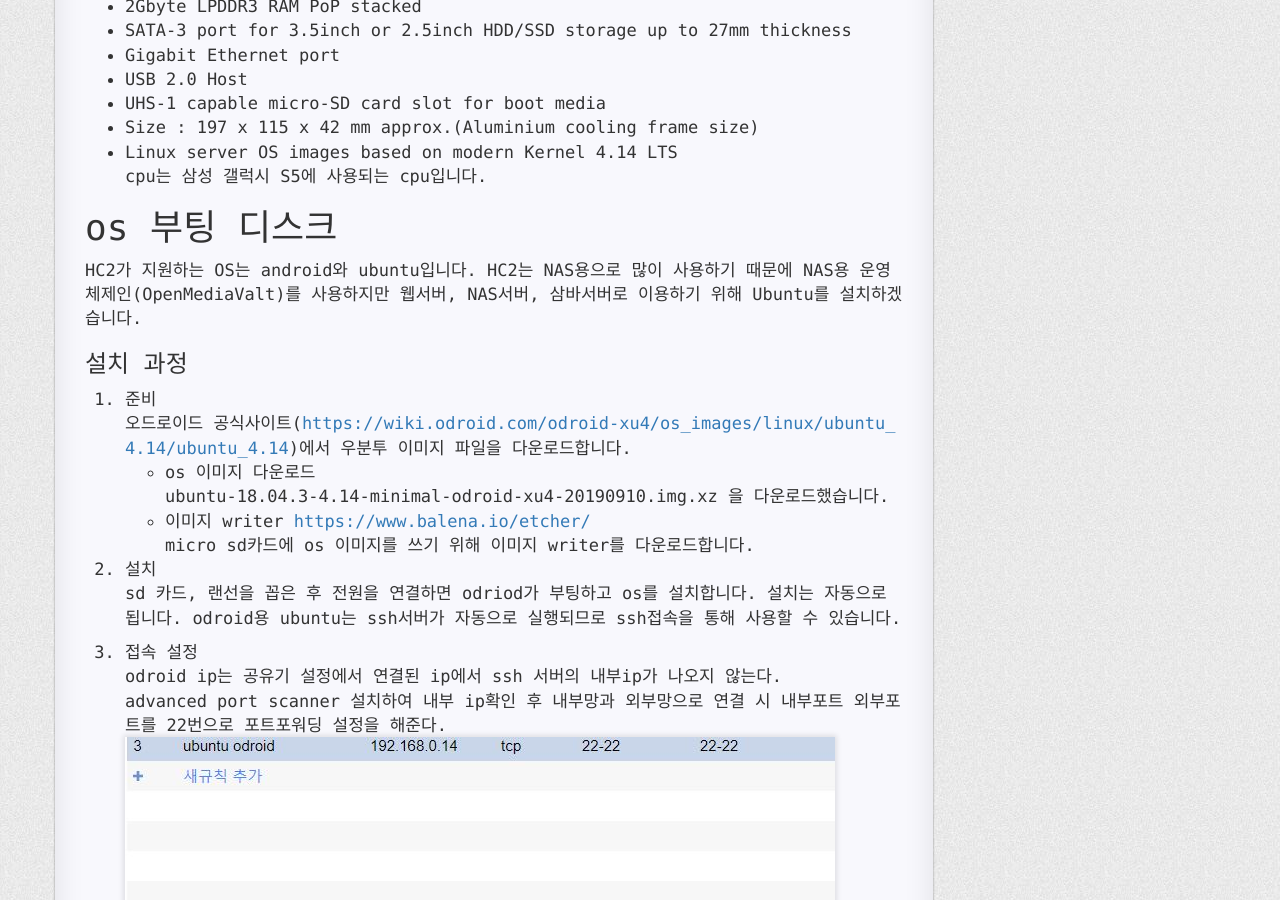
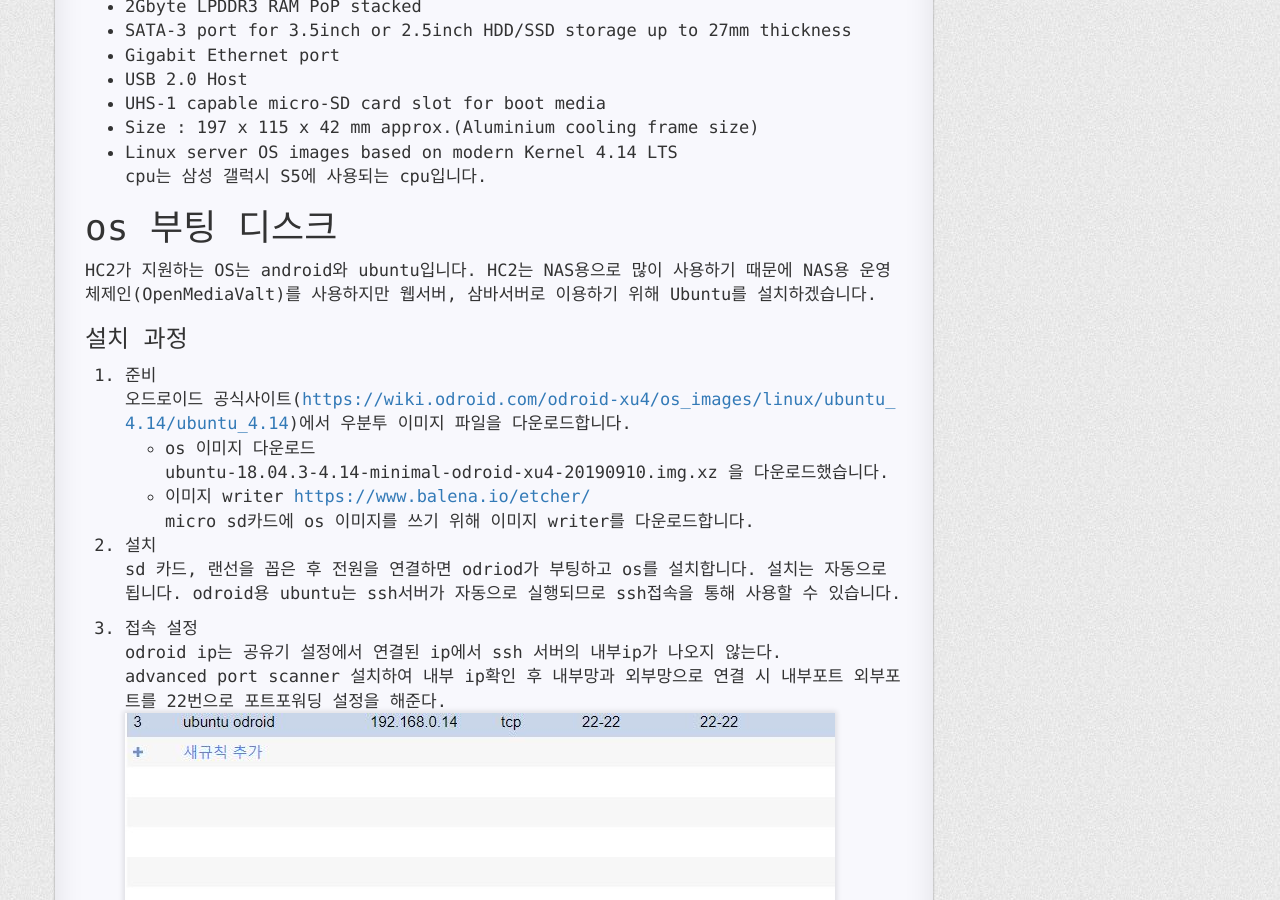
Before and after one commit to juyoungkim223/juyoungkim223.github.io, a Jekyll site: the page built from _posts/2020-05-02-odroid-ubuntu18.04-OS.md, in a window 1280 px wide and 900 px high, scrolled down 454 px. Built offline with Jekyll 4.4.1, drawn with Linux system fonts in a browser that asks for light colours; nearby versions of some CDN libraries; comment, search, counter and statistics services are not loaded; a style sheet for code colours, icons or effects is not loaded.

Commit message:
Update 2020-05-02-odroid-ubuntu18.04-OS.md

```diff
--- a/_posts/2020-05-02-odroid-ubuntu18.04-OS.md
+++ b/_posts/2020-05-02-odroid-ubuntu18.04-OS.md
@@ -20,7 +20,7 @@ odroid hc2 원보드 pc의 스펙은 이렇습니다.
 cpu는 삼성 갤럭시 S5에 사용되는 cpu입니다.
 
 # os 부팅 디스크
-HC2가 지원하는 OS는 android와 ubuntu입니다. HC2는 NAS용으로 많이 사용하기 때문에 NAS용 운영체제인(OpenMediaValt)를 사용하지만 웹서버, NAS서버, 삼바서버로 이용하기 위해 Ubuntu를 설치하겠습니다.
+HC2가 지원하는 OS는 android와 ubuntu입니다. HC2는 NAS용으로 많이 사용하기 때문에 NAS용 운영체제인(OpenMediaValt)를 사용하지만 웹서버, 삼바서버로 이용하기 위해 Ubuntu를 설치하겠습니다.
 ### 설치 과정
 
 1. 준비
```
